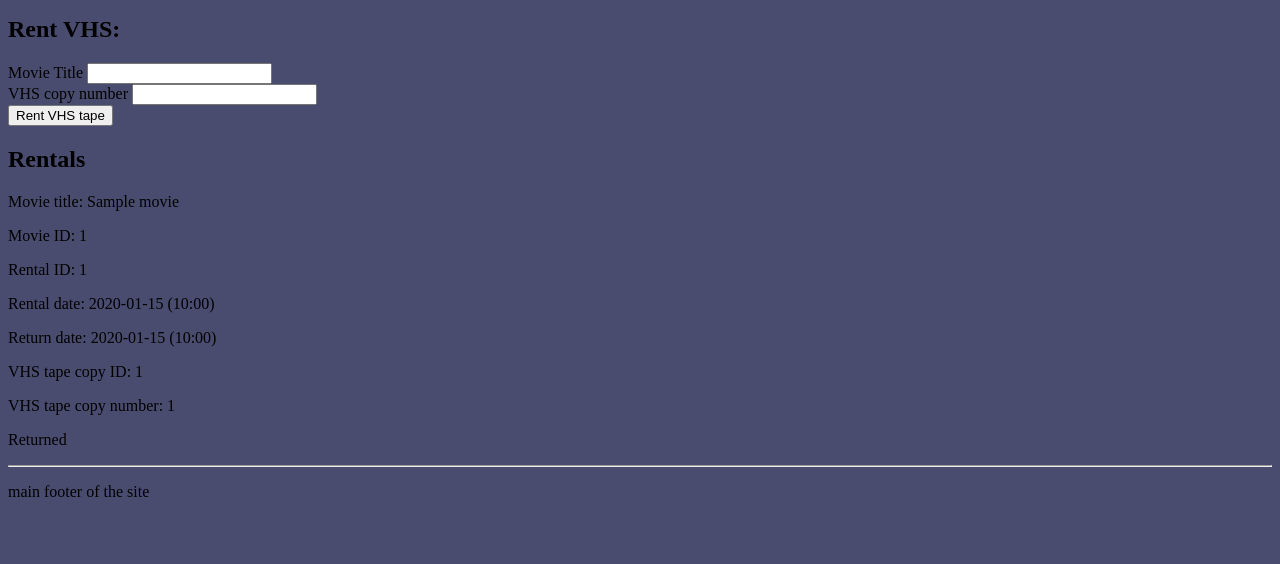
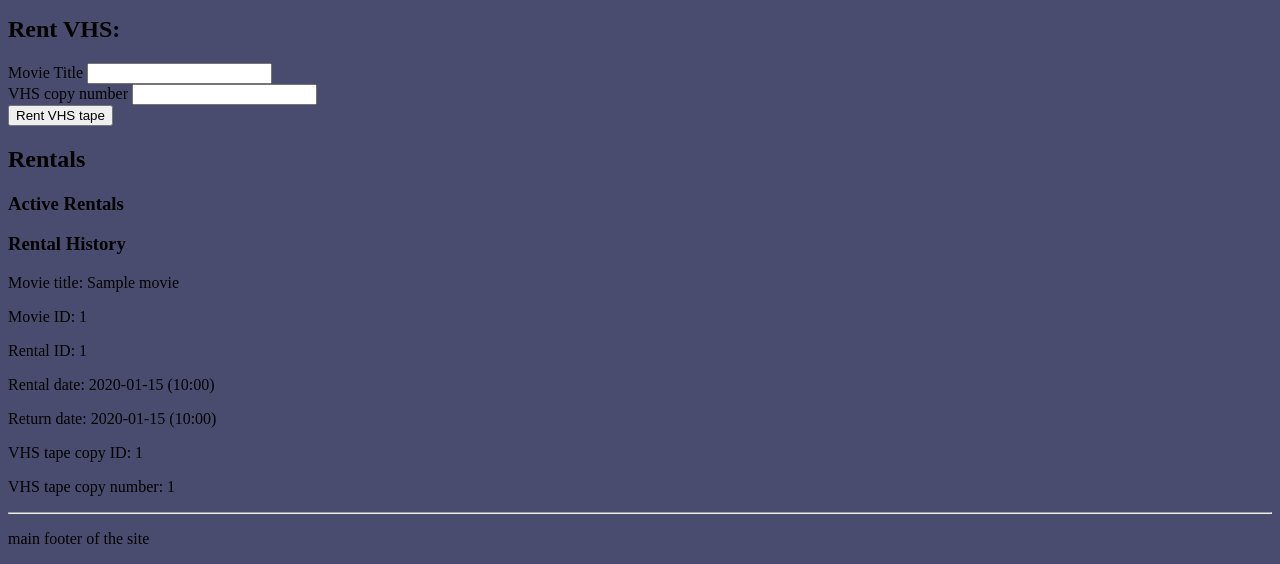
Before and after one commit to JiiXaa/retro-buster, a Flask app: template app/templates/customers/customer_profile.html in a window 1280 px wide. Shown: the part 266-830 px from the top of the page. Before the commit the page ends 763 px from the top, so only its background shows below. Run offline with Flask 3, Linux system fonts and the light colour scheme; the template is opened without the code that fills it: most values are stand-ins (such as "Sample title", 1, 10 or a date in 2020).

Commit message:
CUSTOMER UPDATE: rented VHS are shown on top and returned on the bottom. Both category are structured in the separate div elements for easy styling.

```diff
--- a/app/routes/customers.py
+++ b/app/routes/customers.py
@@ -4,7 +4,7 @@ from app import db
 from sqlalchemy.exc import SQLAlchemyError
 from datetime import datetime
 from app.utils.utility_functions import find_customer
-from app.utils.variables import MAX_RENTAL_VHS_COPIES
+from app.utils.variables import MAX_RENTAL_VHS_TAPES
 
 
 bp = Blueprint("customers", __name__, url_prefix="/customers")
@@ -149,7 +149,7 @@ def customer_vhs_rent(customer_id):
         return redirect(url_for("customers.customer_profile", customer_id=customer_id))
 
     # Check if the customer has already rented out the maximum number of VHS tapes
-    if len(customer.rentals) >= MAX_RENTAL_VHS_COPIES:
+    if len(customer.rentals) >= MAX_RENTAL_VHS_TAPES:
         flash("Customer already rented out the maximum number of VHS tapes.")
         return redirect(url_for("customers.customer_profile", customer_id=customer_id))
 
--- a/app/routes/movies.py
+++ b/app/routes/movies.py
@@ -13,7 +13,7 @@ from app import db
 from sqlalchemy.exc import SQLAlchemyError
 from datetime import datetime
 from app.utils.utility_functions import find_movie
-from app.utils.variables import MAX_RENTAL_VHS_COPIES
+from app.utils.variables import MAX_RENTAL_VHS_TAPES
 
 bp = Blueprint("movies", __name__, url_prefix="/movies")
 
@@ -270,7 +270,7 @@ def vhs_rent(movie_id, vhs_tape_copy_id):
             return redirect(url_for("movies.movie_details", movie_id=movie_id))
 
         # Check if the customer has already rented out the maximum number of VHS tapes
-        if len(customer.rentals) >= MAX_RENTAL_VHS_COPIES:
+        if len(customer.rentals) >= MAX_RENTAL_VHS_TAPES:
             flash("Customer has already rented out the maximum number of VHS tapes.")
             return redirect(url_for("movies.movie_details", movie_id=movie_id))
 
--- a/app/templates/customers/customer_profile.html
+++ b/app/templates/customers/customer_profile.html
@@ -24,11 +24,15 @@
   <p>No rentals found.</p>
 {% endif %}
 
+<div class="rental">
+  <div class="rentals-active__container">
+    <h3>Active Rentals</h3>
     {% for rental in customer.rentals %}
-  <div class="rental">
+      {% if not rental.date_returned %}
+        <div class="rental-active">
           <div class="movie-info">
             <p>Movie title: {{ rental.movie.title }}</p>
-        <p>Movie ID: {{ rental.movie.id }}</>
+            <p>Movie ID: {{ rental.movie.id }}</p>
           </div>
           <div class="rental-info">
             <p>Rental ID: {{ rental.id }}</p>
@@ -45,15 +49,52 @@
             <p>VHS tape copy ID: {{ rental.vhs_tape_copy.id }}</p>
             <p>VHS tape copy number: {{ rental.vhs_tape_copy.copy_number }}</p>
           </div>
+          {% if not rental.date_returned %}
           <div class="rental-actions">
-          {% if not rental.date_returned %}
               <a href="{{ url_for('movies.vhs_return', movie_id=rental.movie.id, vhs_tape_copy_id=rental.vhs_tape_copy.id) }}" id="{{ rental.id }}">Return</a>
-          {% else %}
-          <p>Returned</p>
+          </div>
           {% endif %}
         </div>
+        <hr>
+      {% endif %}
+    {% endfor %}
+  </div>
+
+  <div class="rentals-history__container">
+    <h3>Rental History</h3>
+    {% for rental in customer.rentals %}
+      {% if rental.date_returned %}
+        <div class="rental-history">
+          <div class="movie-info">
+            <p>Movie title: {{ rental.movie.title }}</p>
+            <p>Movie ID: {{ rental.movie.id }}</p>
+          </div>
+          <div class="rental-info">
+            <p>Rental ID: {{ rental.id }}</p>
+            <p>Rental date: {{ rental.date_rented.strftime('%Y-%m-%d (%H:%M)') }}</p>
+            <p>Return date:
+              {% if rental.date_returned %}
+                {{ rental.date_returned.strftime('%Y-%m-%d (%H:%M)') }}
+              {% else %}
+                Not returned yet
+              {% endif %}
+            </p>
+          </div>
+          <div class="vhs-info">
+            <p>VHS tape copy ID: {{ rental.vhs_tape_copy.id }}</p>
+            <p>VHS tape copy number: {{ rental.vhs_tape_copy.copy_number }}</p>
+          </div>
+          {% if not rental.date_returned %}
+          <div class="rental-actions">
+            <a href="{{ url_for('movies.vhs_return', movie_id=rental.movie.id, vhs_tape_copy_id=rental.vhs_tape_copy.id) }}" id="{{ rental.id }}">Return</a>
+          </div>
+          {% endif %}
         </div>
         <hr>
+      {% endif %}
     {% endfor %}
+  </div>
+</div>
+
 
 {% endblock %}
--- a/app/utils/variables.py
+++ b/app/utils/variables.py
@@ -1,2 +1,2 @@
 MAX_RENTAL_DAYS = 5
-MAX_RENTAL_VHS_COPIES = 5
+MAX_RENTAL_VHS_TAPES = 5
```
Lines whose indentation alone changed are shown as unchanged.
